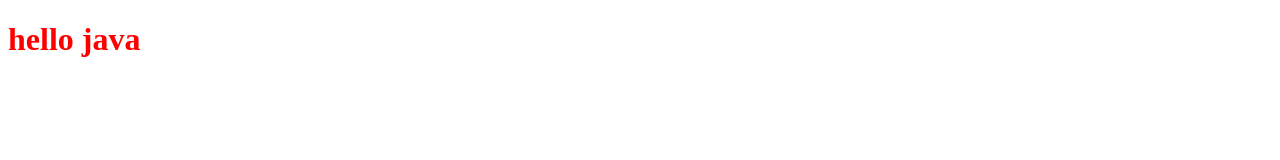
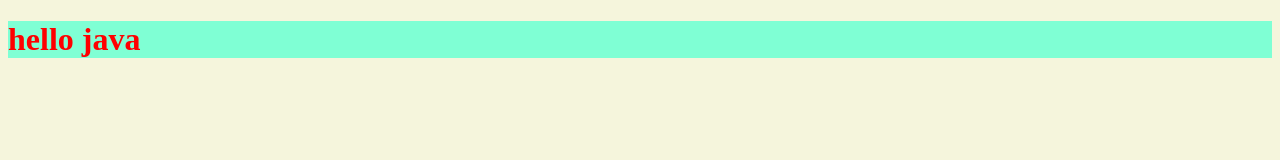
Before and after one commit to hodatahamohamed/myproject, a plain HTML site: page index.html in a window 1280 px wide. Drawn offline with Linux system fonts and the light colour scheme.

Commit message:
created file

```diff
--- a/file.css
+++ b/file.css
@@ -1,3 +1,7 @@
 h1{
     color:red;
+    background-color:aquamarine;
 }
+body{
+    background-color: beige;
+}
```
